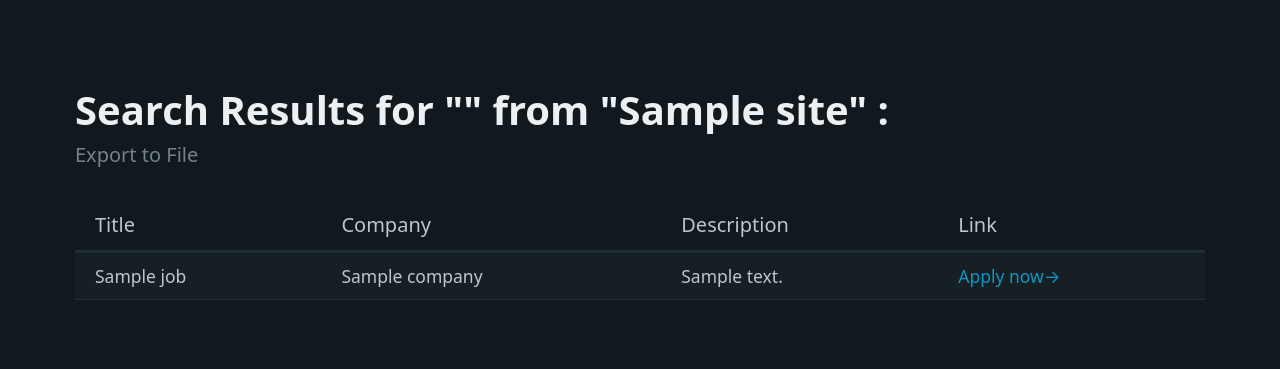
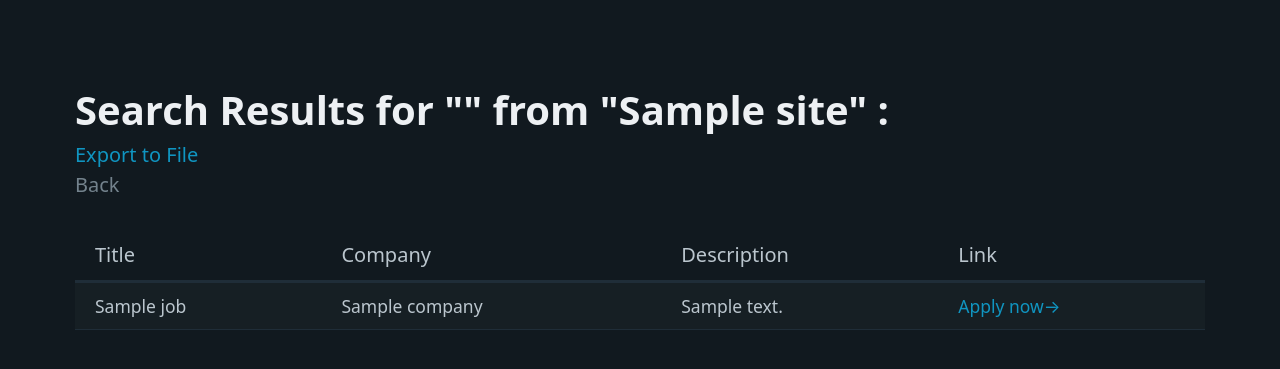
Before and after one commit to kuujhin/coding, a Flask app: template Python/Job_Scraper/templates/search.html in a window 1280 px wide. Shown: the top 369 px of the page. Run offline with Flask 3, Linux system fonts and the light colour scheme; the template is opened without the code that fills it: most values are stand-ins (such as "Sample title", 1, 10 or a date in 2020).

Commit message:
add back feature

```diff
--- a/Python/Job_Scraper/templates/search.html
+++ b/Python/Job_Scraper/templates/search.html
@@ -16,6 +16,8 @@
         <a target="_blank" href="/export?keyword={{keyword}}&site={{site}}"
           >Export to File</a
         >
+        <br />
+        <a href="/">Back</a>
       </hgroup>
       <figure>
         <table role="grid">
```
